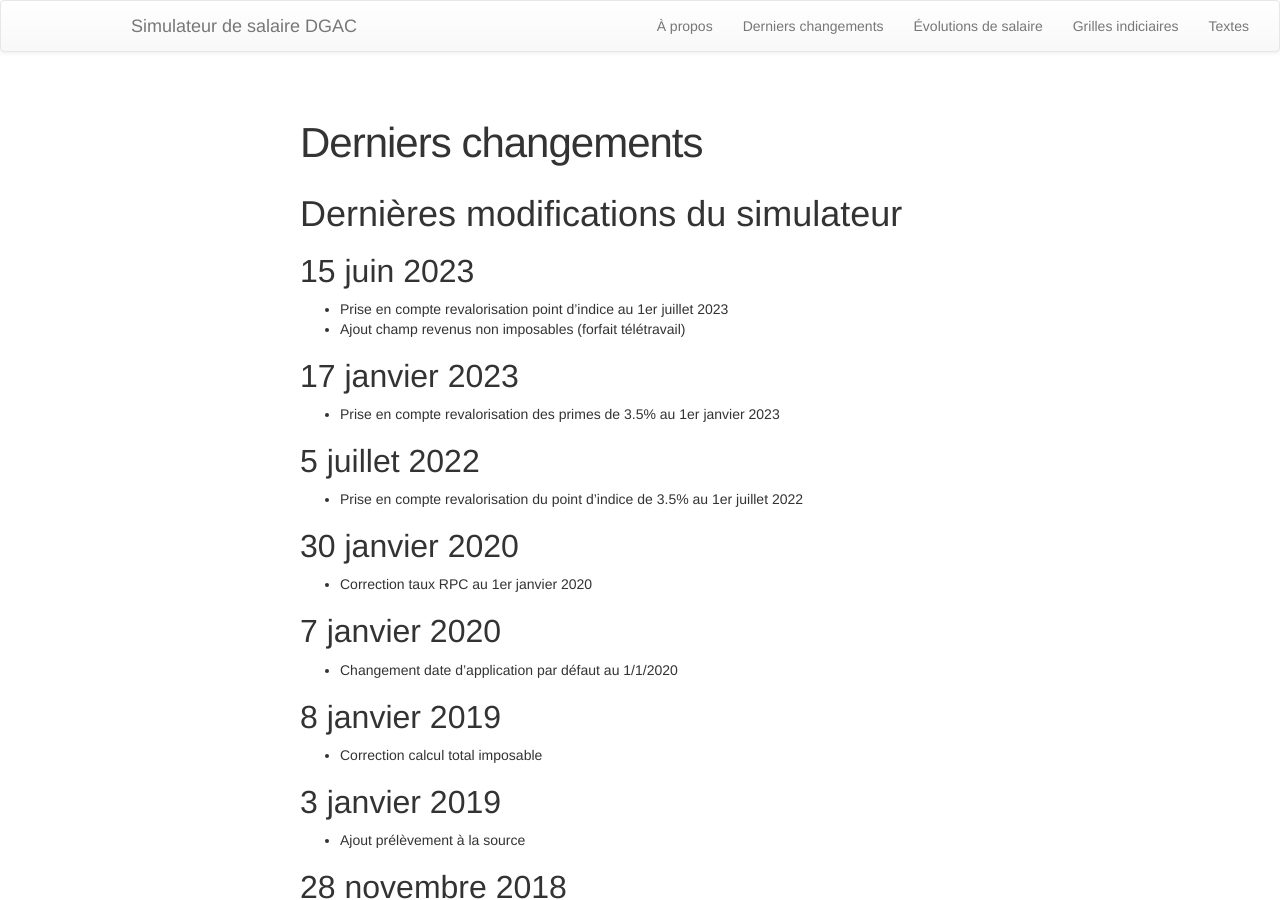
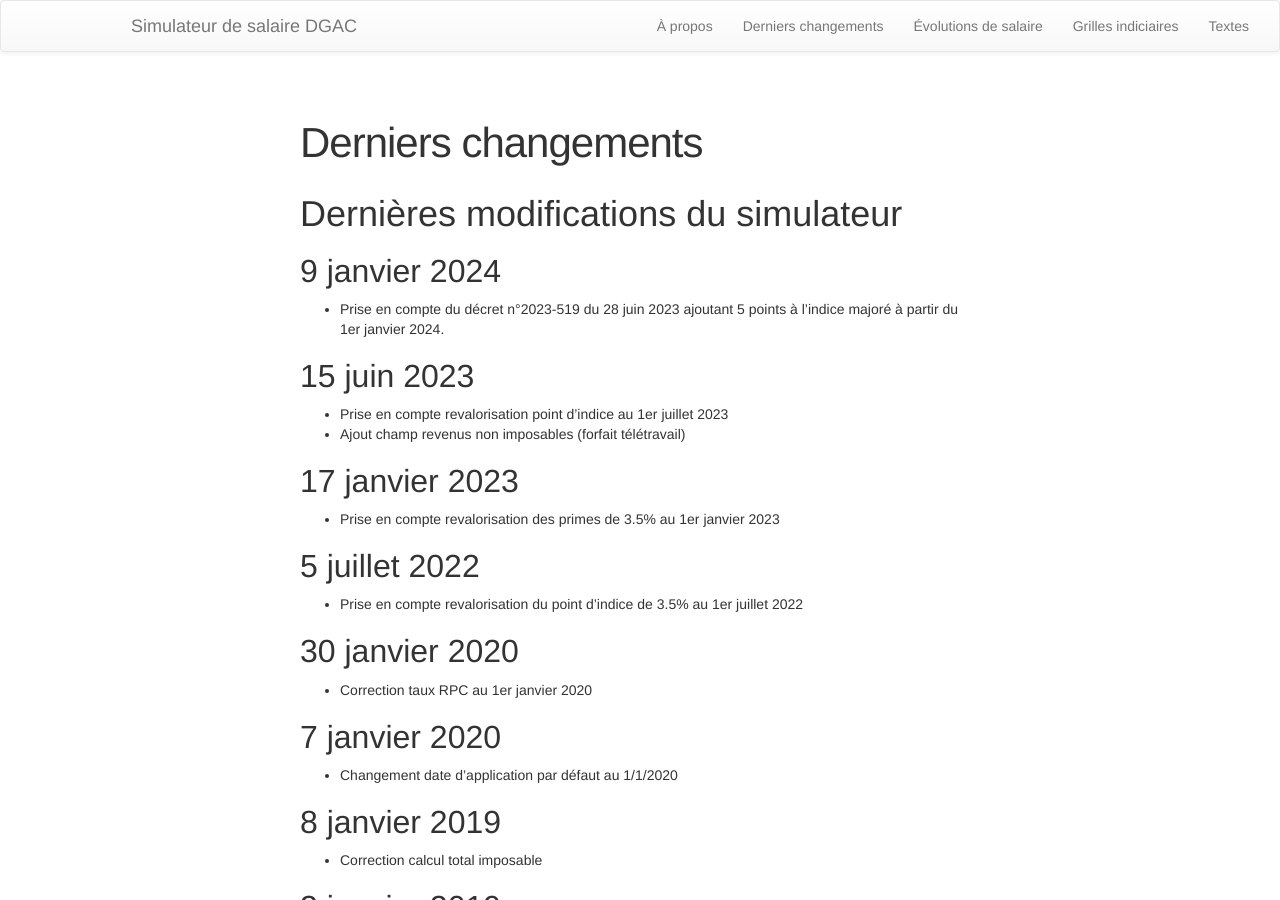
Before and after one commit to DGAC/simupaye, a Jekyll site: the page built from changelog.md, in a window 1280 px wide and 900 px high. Built offline with Jekyll 4.4.1, drawn with Linux system fonts in a browser that asks for light colours.

Commit message:
prise en compte décret 2023-519

```diff
--- a/_includes/js/datas/const.js
+++ b/_includes/js/datas/const.js
@@ -44,7 +44,8 @@
     "01/01/2020",
     "01/07/2022",
     "01/01/2023",
-    "01/07/2023"
+    "01/07/2023",
+    "01/01/2024"
 ];
 
 //retenue à ajouter dans le cadre du transfert primes/points
@@ -63,6 +64,7 @@
 var modulationRMA = 100;
 
 //correspondance indice brut indice majoré
+//majoration de 5 points d'indice majoré du décret 2023-519 prise en compte dans le simu par calcul
 var table_indices = {
     "100": 203,
     "101": 204,
--- a/evolutions.md
+++ b/evolutions.md
@@ -3,6 +3,10 @@
 title: Évolutions de salaire
 permalink: /evolutions/
 ---
+
+## 1er janvier 2024
+
+* Ajout de 5 points d'indice (décret 2023-519)
 
 ## 1er juillet 2023
 
```
Also changed, not shown: _includes/js/simulator.js (+19 -1 lines), changelog.md.
